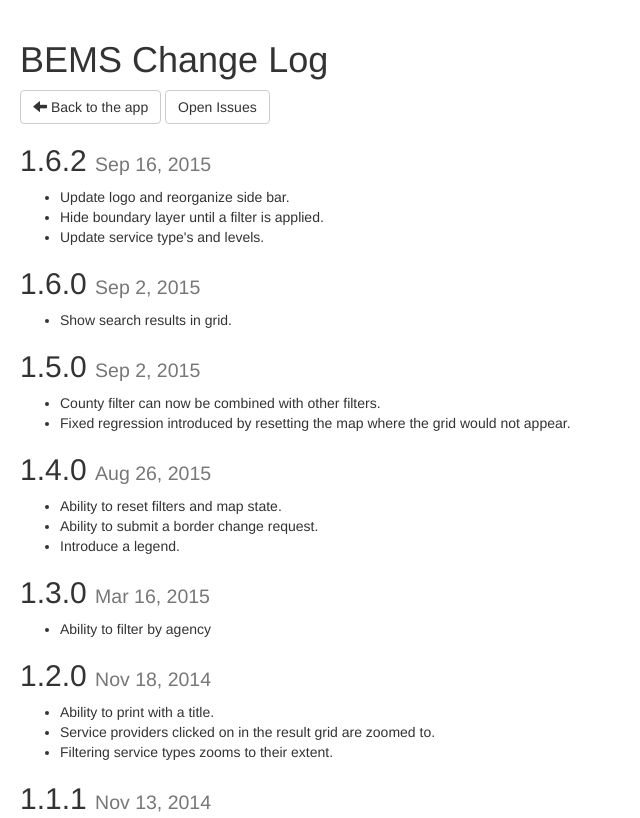
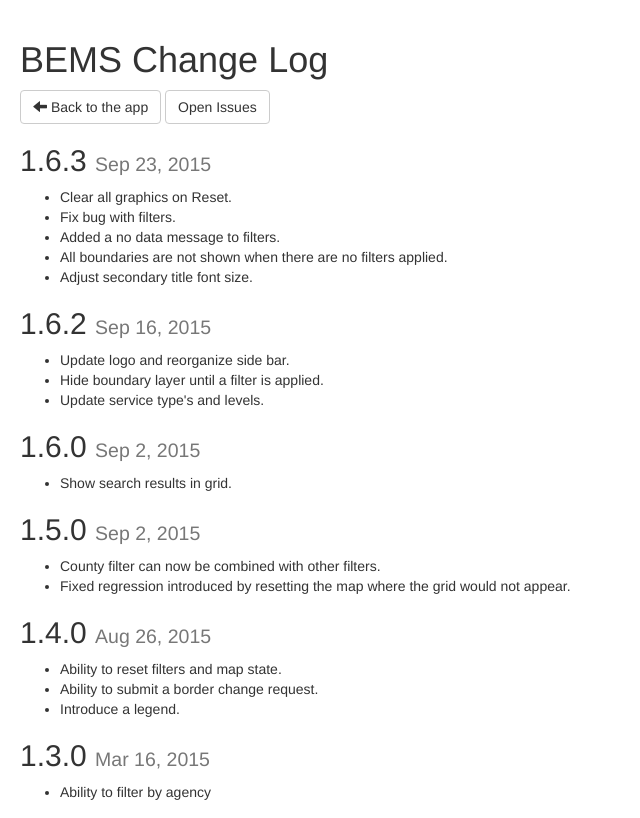
Before and after one commit to agrc/BEMS, a website: page src/ChangeLog.html in a window 1280 px wide. Shown: the top 818 px of the page, without its empty margins (0-640 px from the left). Drawn offline with nearby package versions, Linux system fonts and the light colour scheme.

Commit message:
Release v1.6.3

```diff
--- a/bower.json
+++ b/bower.json
@@ -1,6 +1,6 @@
 {
   "name": "BEMS",
-  "version": "1.6.2",
+  "version": "1.6.3",
   "dependencies": {
     "agrc": "agrc-widgets#2.11.3",
     "bootstrap": "~3.3",
--- a/package.json
+++ b/package.json
@@ -1,6 +1,6 @@
 {
   "name": "BEMS",
-  "version": "1.6.2",
+  "version": "1.6.3",
   "homepage": "https://github.com/agrc/BEMS",
   "repository": {
     "type": "git",
--- a/src/ChangeLog.html
+++ b/src/ChangeLog.html
@@ -14,6 +14,14 @@
     <h1>BEMS Change Log</h1>
     <a href="./" class="btn btn-default"><span class="glyphicon glyphicon-arrow-left"></span> Back to the app</a>
     <a href="https://github.com/agrc/BEMS/issues?state=open" class="btn btn-default">Open Issues</a>
+    <h2>1.6.3 <small>Sep 23, 2015</small></h2>
+    <ul>
+        <li>Clear all graphics on Reset.</li>
+        <li>Fix bug with filters.</li>
+        <li>Added a no data message to filters.</li>
+        <li>All boundaries are not shown when there are no filters applied.</li>
+        <li>Adjust secondary title font size.</li>
+    </ul>
     <h2>1.6.2 <small>Sep 16, 2015</small></h2>
     <ul>
         <li>Update logo and reorganize side bar.</li>
--- a/src/app/config.js
+++ b/src/app/config.js
@@ -15,7 +15,7 @@ define(['dojo/has', 'esri/config'], function(has, esriConfig) {
 
         // version.: String
         //      The version number.
-        version: '1.6.2',
+        version: '1.6.3',
 
         // apiKey: String
         //      The api key used for services on api.mapserv.utah.gov
--- a/src/app/package.json
+++ b/src/app/package.json
@@ -1,6 +1,6 @@
 {
     "name": "BEMS",
-    "version": "1.6.2",
+    "version": "1.6.3",
     "main": "main",
     "description": "BEMS",
     "homepage": "https://github.com/agrc/BEMS",
```
